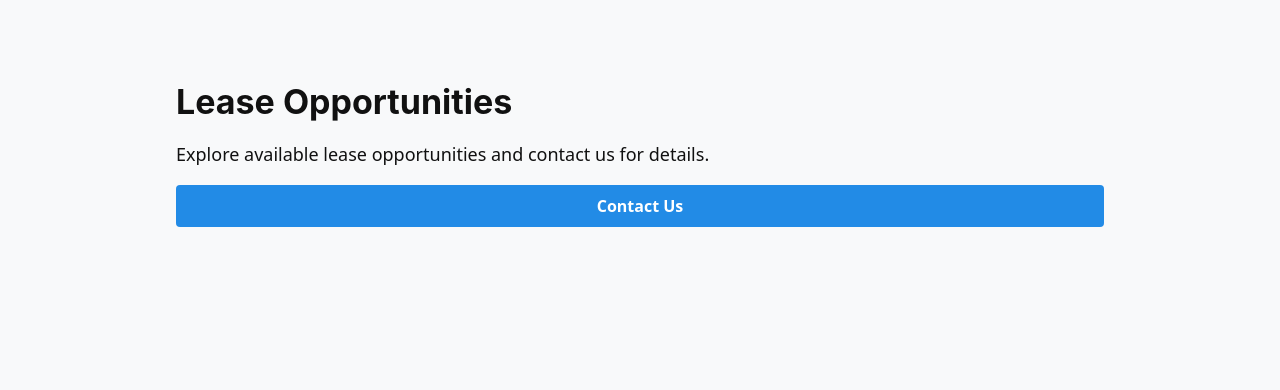
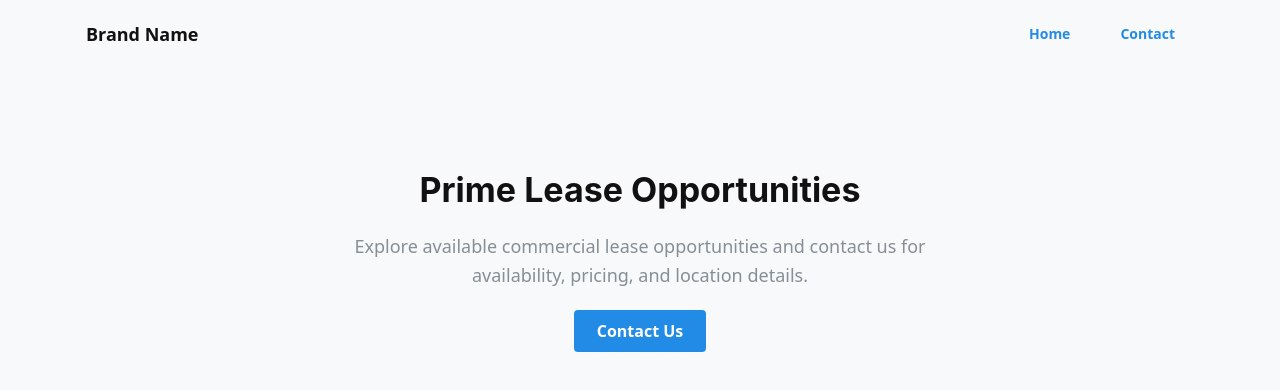
Before and after one commit to hmandiv/lease, a React (Vite) app: page / in a window 1280 px wide. Shown: the top 390 px of the page. Built offline with nearby package versions, Linux system fonts and the light colour scheme.

Commit message:
feature: added herosection and navbar wiring

```diff
--- a/src/components/layout/Navbar.tsx
+++ b/src/components/layout/Navbar.tsx
@@ -0,0 +1,18 @@
+import { Container, Group, Button, Text } from "@mantine/core";
+
+export default function Navbar() {
+  return (
+    <Container size="lg" py="md">
+      <Group justify="space-between">
+        <Text fw={700} size="lg">
+          Brand Name
+        </Text>
+
+        <Group gap="sm">
+          <Button variant="subtle">Home</Button>
+          <Button variant="subtle">Contact</Button>
+        </Group>
+      </Group>
+    </Container>
+  );
+}
--- a/src/pages/HomePage.tsx
+++ b/src/pages/HomePage.tsx
@@ -1,17 +1,11 @@
-import { Container, Title, Text, Button, Stack } from "@mantine/core";
+import Navbar from "../components/layout/Navbar";
+import HeroSection from "../sections/HeroSection";
 
 export default function HomePage() {
   return (
-    <Container size="md" py={80}>
-      <Stack gap="md">
-        <Title order={1}>Lease Opportunities</Title>
-
-        <Text size="lg">
-          Explore available lease opportunities and contact us for details.
-        </Text>
-
-        <Button size="md">Contact Us</Button>
-      </Stack>
-    </Container>
+    <>
+      <Navbar />
+      <HeroSection />
+    </>
   );
 }
--- a/src/sections/HeroSection.tsx
+++ b/src/sections/HeroSection.tsx
@@ -0,0 +1,20 @@
+import { Container, Title, Text, Button, Stack } from "@mantine/core";
+
+export default function HeroSection() {
+  return (
+    <Container size="lg" py={100}>
+      <Stack align="center" gap="lg">
+        <Title order={1} ta="center">
+          Prime Lease Opportunities
+        </Title>
+
+        <Text size="lg" c="dimmed" ta="center" maw={600}>
+          Explore available commercial lease opportunities and contact us for
+          availability, pricing, and location details.
+        </Text>
+
+        <Button size="md">Contact Us</Button>
+      </Stack>
+    </Container>
+  );
+}
```
